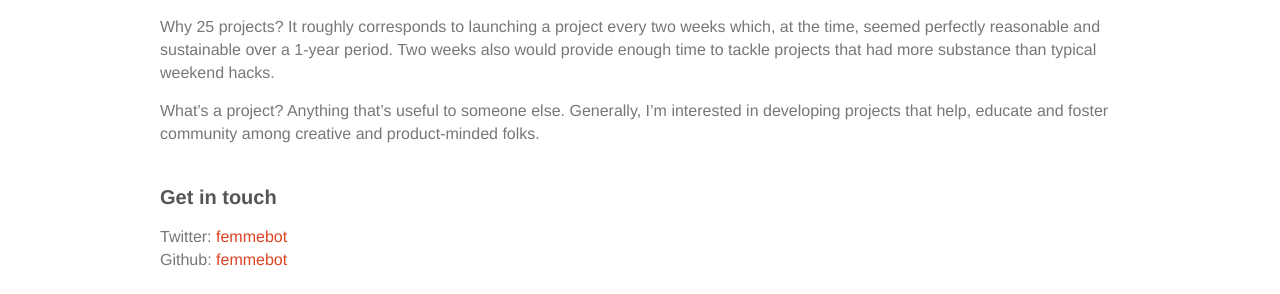
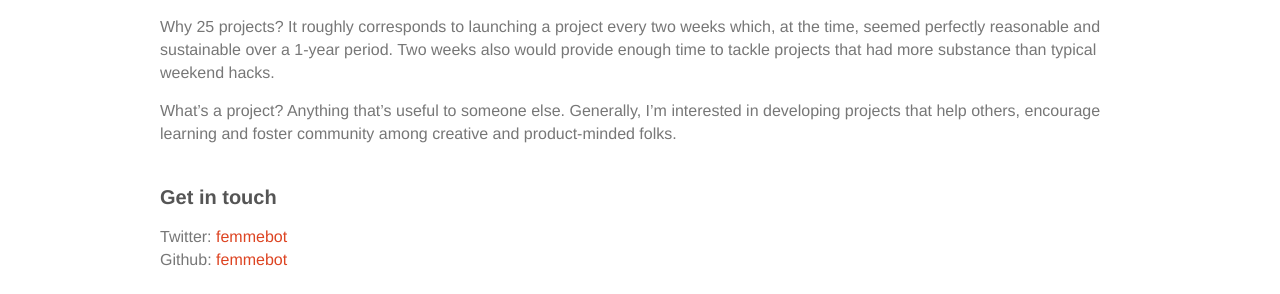
Before and after one commit to 25x52/25x52.github.io, a Jekyll site: the page built from about.md, in a window 1280 px wide. Shown: the part 410-704 px from the top of the page. Built offline with Jekyll 4.4.1, drawn with Linux system fonts in a browser that asks for light colours; nearby versions of some CDN libraries.

Commit message:
edit About

```diff
--- a/about.md
+++ b/about.md
@@ -14,7 +14,7 @@ Why 52 weeks? I wanted to set a timeline that was long enough to compel a behavi
 
 Why 25 projects? It roughly corresponds to launching a project every two weeks which, at the time, seemed perfectly reasonable and sustainable over a 1-year period. Two weeks also would provide enough time to tackle projects that had more substance than typical weekend hacks.
 
-What&rsquo;s a project? Anything that&rsquo;s useful to someone else. Generally, I&rsquo;m interested in developing projects that help, educate and foster community among creative and product-minded folks.
+What&rsquo;s a project? Anything that&rsquo;s useful to someone else. Generally, I&rsquo;m interested in developing projects that help others, encourage learning and foster community among creative and product-minded folks.
 
 <!-- For a while, I took satisfaction in being very busy&mdash;starting the work day with breakfast meetings and wrapping up work 12-16 hours later. My calendar was crammed with meetings&mdash;usually booked 3 weeks in advance&mdash;mostly to help others build products. Yet, despite all that activity, I had little tangible proof of the work I&rsquo;ve done. -->
 
```
